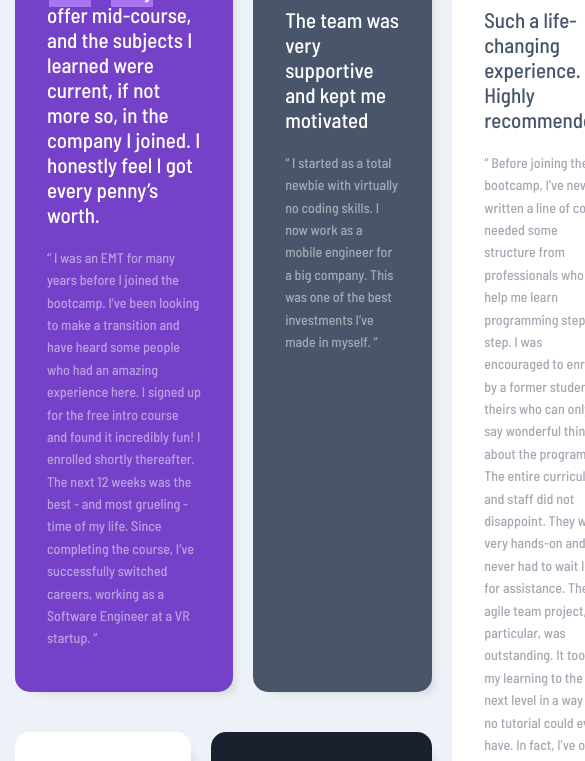
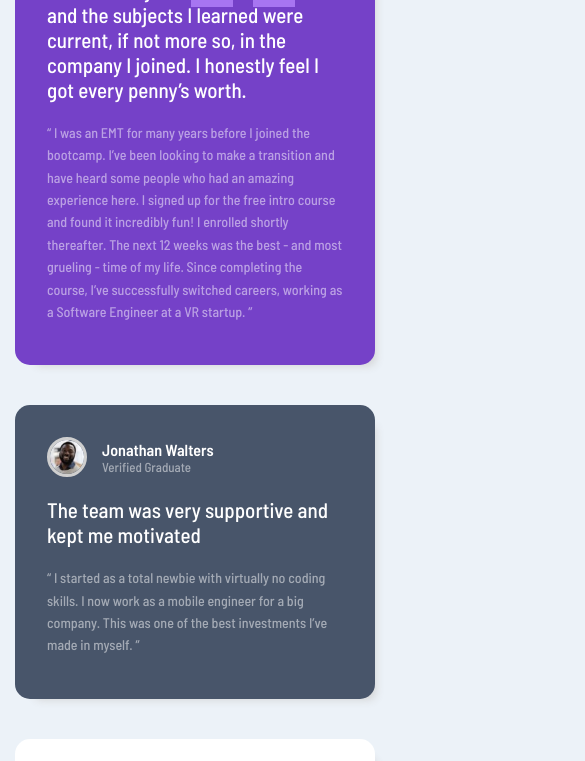
Before and after one commit to ahmeddoosama/testimonials-grid-section-main, a plain HTML site: page index.html in a window 390 px wide. Shown: the part 136-897 px from the top of the page, 585 px wide, since content can reach past the window. Drawn offline with Linux system fonts and the light colour scheme.

Commit message:
Make responsive design

```diff
--- a/sass/components/_cards.scss
+++ b/sass/components/_cards.scss
@@ -14,6 +14,16 @@ $card-box-shadow: 10px 10px 10px -10px $Light-gray;
                         "grid-card-3 grid-card-4 grid-card-4 grid-card-5";
     margin-top: 3%;
     margin-bottom: 20px;
+
+    @media #{$MediumDevices} {
+        grid-template-columns: repeat(2, 1fr);
+        grid-template-areas: "grid-card-1 grid-card-2" "grid-card-3 grid-card-4" "grid-card-5 grid-card-5"
+    }
+
+    @media #{$smallDevices} {
+        grid-template-columns: repeat(1, 100%);
+        grid-template-areas: "grid-card-1" "grid-card-2" "grid-card-3" "grid-card-4" "grid-card-5"
+    }
 }
 
 .card {
@@ -26,7 +36,7 @@ $card-box-shadow: 10px 10px 10px -10px $Light-gray;
 
 .card__header {
     display: flex;
-    align-items: center;
+    align-items: $text-align-center;
     padding-bottom: 10px;
 }
 
--- a/sass/partials/_variables.scss
+++ b/sass/partials/_variables.scss
@@ -18,3 +18,8 @@ $text-align-right: right;
 // Body Variable
 $body-font-size: 13px;
 $body-font-family: "Barlow Semi Condensed", sans-serif;
+
+
+/* Responsive */
+$smallDevices: "only screen and (max-width: 767px)"; // EX >> @media #{$smallDevices}
+$MediumDevices: "only screen and (min-width: 768px) and (max-width: 1200px)";
```
Also changed, not shown: css/style.css, 1 other file.
